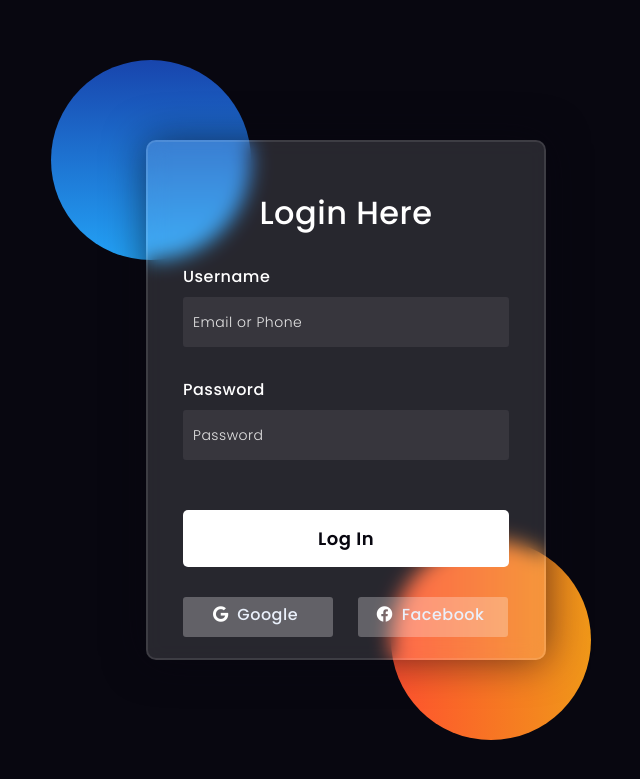
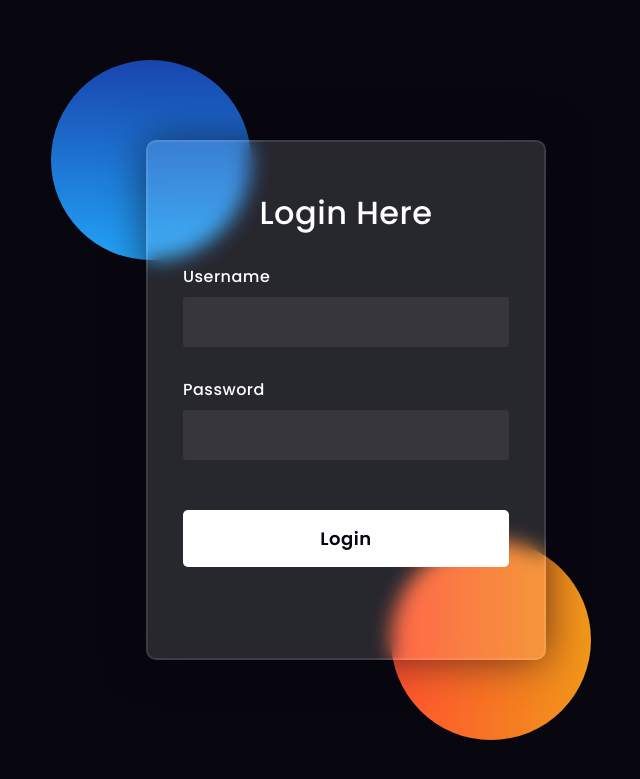
Before and after one commit to VuongDuc12/CNW_Nhom11, a PHP site: page /views/Admin/login/index.php in a window 1280 px wide. Shown: the top 779 px of the page, without its empty margins (294-934 px from the left). Run offline with PHP 8.4, Linux system fonts and the light colour scheme.

Commit message:
update home to login

```diff
--- a/controllers/AdminController.php
+++ b/controllers/AdminController.php
@@ -1,4 +1,5 @@
 <?php
+    require_once("./database/database.php");
     require_once './models/User.php';
 class AdminController
 {
@@ -11,8 +12,9 @@ class AdminController
     public function login() {
 
 
+        $database = new Database();
+        $db = $database->getConnection();
 
-        // ... (Kết nối CSDL)
         $user = new User($db);
         if ($_SERVER['REQUEST_METHOD'] === 'POST') {
         $username = $_POST['username'];
@@ -27,7 +29,7 @@ class AdminController
         // Xác thực thất bại
         }
         }
-        ?
+
     }
     public function dashboard() {
 
--- a/controllers/NewsController.php
+++ b/controllers/NewsController.php
@@ -1,6 +1,6 @@
 <?php
-require_once 'models/News.php';
-require_once 'database/Database.php';
+require_once './models/News.php';
+require_once './database/Database.php';
 
 class NewsController
 {
--- a/models/User.php
+++ b/models/User.php
@@ -1,6 +1,4 @@
 <?php
-require_once './database/database.php';
-
  // Tạo class User
  class User {
  private $conn;
@@ -16,6 +14,4 @@ require_once './database/database.php';
  return $stmt->fetch(PDO::FETCH_ASSOC);
  }
  // ... (Các phương thức khác)
-
  }
-?>
--- a/views/Admin/login/index.php
+++ b/views/Admin/login/index.php
@@ -1,8 +1,9 @@
+
 <!DOCTYPE html>
 <html lang="en">
 <head>
   <!-- Design by foolishdeveloper.com -->
-    <title>Glassmorphism login Form Tutorial in html css</title>
+    <title>login</title>
 
     <link rel="preconnect" href="https://fonts.gstatic.com">
     <link rel="stylesheet" href="https://cdnjs.cloudflare.com/ajax/libs/font-awesome/5.15.4/css/all.min.css">
@@ -139,20 +140,21 @@ button{
         <div class="shape"></div>
         <div class="shape"></div>
     </div>
-    <form>
-        <h3>Login Here</h3>
+    <form method="POST" action="/index.php?controller=Admin&action=login">
+                <h3>Login Here</h3>
+                <?php if (isset($error)): ?>
+                    <p style="color: red;"><?php echo $error; ?></p>
+                <?php endif; ?>
+                <label for="username">Username</label>
+                <input type="text" name="username" required>
 
-        <label for="username">Username</label>
-        <input type="text" placeholder="Email or Phone" id="username">
+                <label for="password">Password</label>
+                <input type="password" name="password" required>
 
-        <label for="password">Password</label>
-        <input type="password" placeholder="Password" id="password">
+                <button type="submit">Login</button>
+            </form>
 
-        <button>Log In</button>
-        <div class="social">
-          <div class="go"><i class="fab fa-google"></i>  Google</div>
-          <div class="fb"><i class="fab fa-facebook"></i>  Facebook</div>
-        </div>
-    </form>
+</form>
+
 </body>
 </html>
```
Lines whose indentation alone changed are shown as unchanged.
